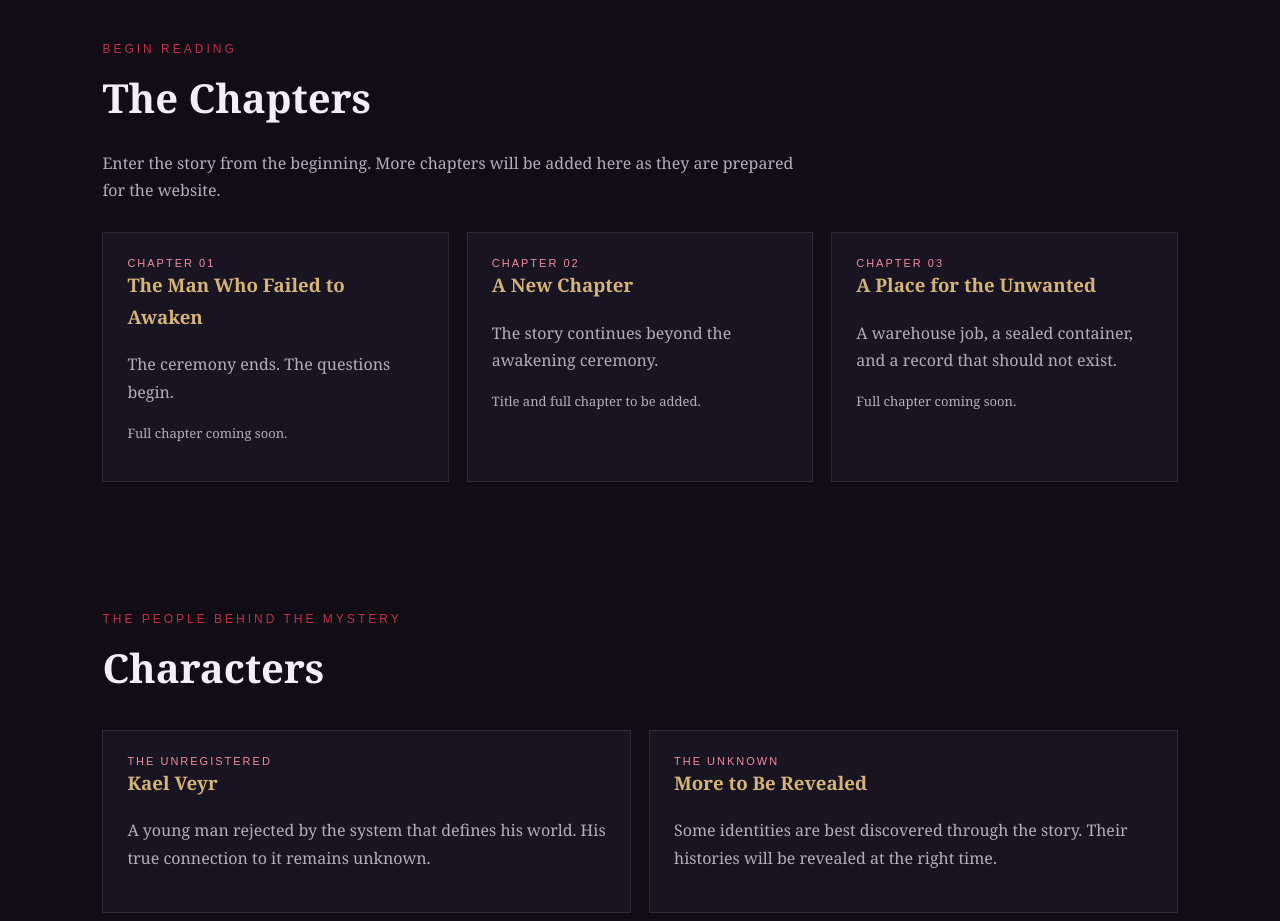
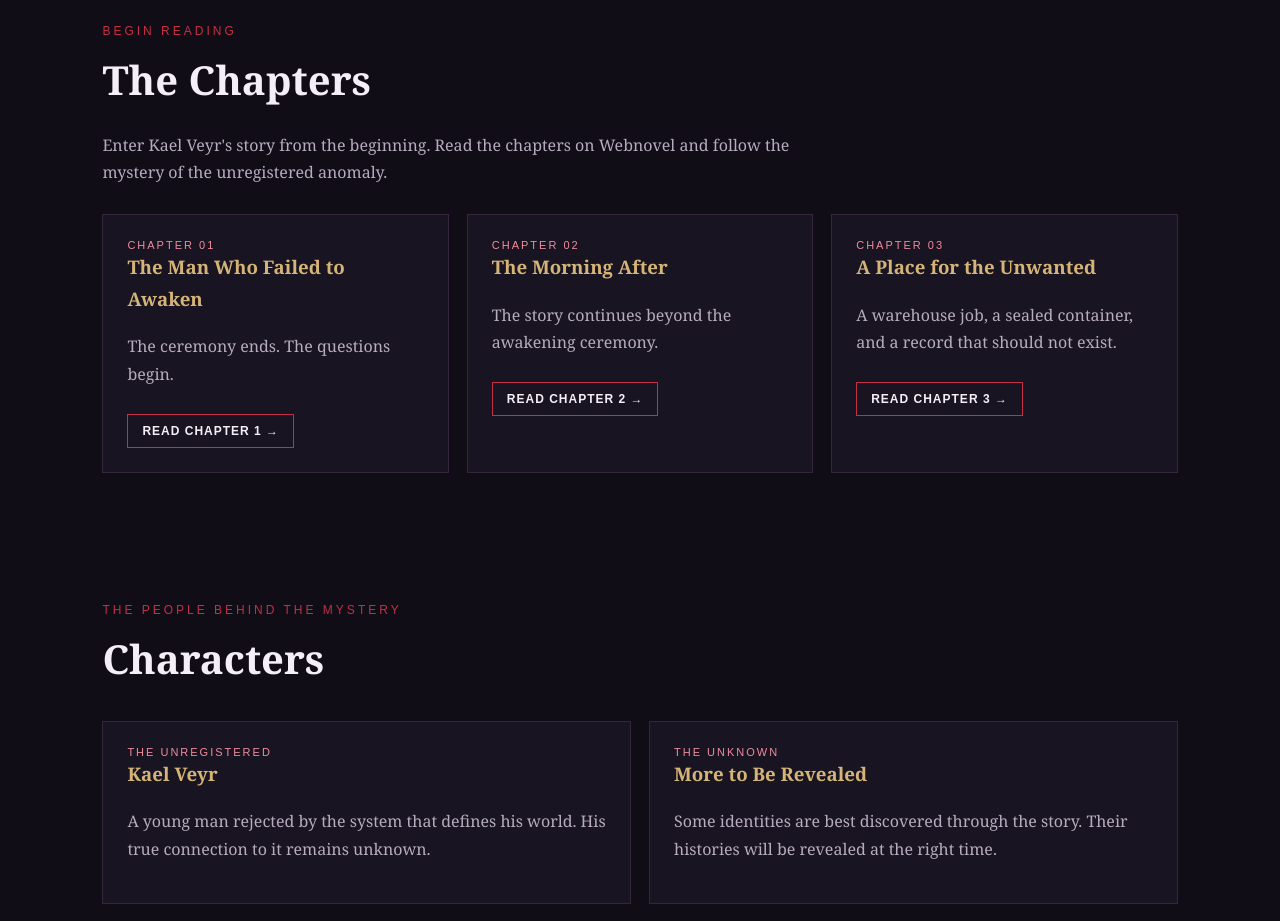
Before and after one commit to thesystemforgotmyexistence/thesystemforgotmyexistence.github.io, a plain HTML site: page index.html in a window 1280 px wide. Shown: the part 1360-2281 px from the top of the page. Drawn offline with Linux system fonts and the light colour scheme.

Commit message:
Update index.html

```diff
--- a/index.html
+++ b/index.html
@@ -6,12 +6,8 @@
 <meta name="viewport" content="width=device-width, initial-scale=1.0">
 <meta name="theme-color" content="#100d16">
 <title>The System Forgot My Existence</title>
-  <img
-  src="Screenshot_20261027-231143_1.png"
-  alt="The System Forgot My Existence"
-  class="book-cover"
->
 <meta name="description" content="Enter the world of The System Forgot My Existence, a dark fantasy novel about Kael Veyr, the unregistered anomaly.">
+
 <style>
 :root {
   --bg: #100d16;
@@ -21,8 +17,10 @@
   --text: #f4eff7;
   --muted: #b7acbf;
 }
+
 * { box-sizing: border-box; }
 html { scroll-behavior: smooth; }
+
 body {
   margin: 0;
   background: var(--bg);
@@ -30,7 +28,9 @@ body {
   font-family: Georgia, "Times New Roman", serif;
   line-height: 1.7;
 }
+
 a { color: inherit; text-decoration: none; }
+
 header {
   padding: 18px 7%;
   display: flex;
@@ -39,10 +39,12 @@ header {
   gap: 16px;
   border-bottom: 1px solid #342537;
 }
+
 .brand { color: var(--gold); font-weight: bold; }
 nav { display: flex; gap: 18px; flex-wrap: wrap; }
 nav a { color: var(--muted); font-size: 14px; }
 nav a:hover, a:hover { color: var(--gold); }
+
 .hero {
   min-height: 76vh;
   padding: 90px 8%;
@@ -54,21 +56,31 @@ nav a:hover, a:hover { color: var(--gold); }
     linear-gradient(135deg, #100d16, #211321 65%, #100d16);
   border-bottom: 1px solid #49303d;
 }
+
 .eyebrow {
   color: var(--gold);
   text-transform: uppercase;
   letter-spacing: 4px;
   font: 12px Arial, sans-serif;
 }
+
 h1 {
   max-width: 850px;
   font-size: clamp(38px, 8vw, 76px);
   line-height: 1.08;
   margin: 22px 0;
 }
+
 h1 span { color: var(--red); }
 .hero p { max-width: 620px; color: var(--muted); }
-.actions { display: flex; gap: 12px; flex-wrap: wrap; margin-top: 25px; }
+
+.actions {
+  display: flex;
+  gap: 12px;
+  flex-wrap: wrap;
+  margin-top: 25px;
+}
+
 .btn {
   display: inline-block;
   padding: 12px 20px;
@@ -78,35 +90,47 @@ h1 span { color: var(--red); }
   font: bold 13px Arial, sans-serif;
   letter-spacing: 1px;
 }
-.btn.secondary { background: transparent; border-color: #68516a; }
+
+.btn.secondary {
+  background: transparent;
+  border-color: #68516a;
+}
+
 section { padding: 65px 8%; }
+
 .section-label {
   color: var(--red);
   text-transform: uppercase;
   letter-spacing: 3px;
   font: 12px Arial, sans-serif;
 }
+
 h2 { font-size: clamp(27px, 5vw, 40px); margin: 8px 0 18px; }
 .intro { color: var(--muted); max-width: 700px; }
+
 .grid {
   display: grid;
   grid-template-columns: repeat(auto-fit, minmax(min(100%, 230px), 1fr));
   gap: 18px;
   margin-top: 28px;
 }
+
 .card {
   background: var(--panel);
   border: 1px solid #35273b;
   padding: 24px;
 }
+
 .card h3 { color: var(--gold); margin-top: 0; }
 .card p { color: var(--muted); }
+
 .tag {
   color: #f08c9c;
   font: 11px Arial, sans-serif;
   text-transform: uppercase;
   letter-spacing: 2px;
 }
+
 .quote {
   border-left: 3px solid var(--red);
   padding: 10px 0 10px 22px;
@@ -114,7 +138,35 @@ h2 { font-size: clamp(27px, 5vw, 40px); margin: 8px 0 18px; }
   font-size: 22px;
   max-width: 720px;
 }
+
 .notice { font-size: 13px; color: var(--muted); }
+
+.chapter-link {
+  display: inline-block;
+  margin-top: 10px;
+  padding: 9px 14px;
+  border: 1px solid var(--red);
+  color: var(--text);
+  font: bold 12px Arial, sans-serif;
+  letter-spacing: 1px;
+  transition: background 0.2s ease, color 0.2s ease;
+}
+
+.chapter-link:hover {
+  background: var(--red);
+  color: white;
+}
+
+.book-cover {
+  display: block;
+  width: 220px;
+  max-width: 80%;
+  height: auto;
+  margin: 0 auto 30px;
+  border-radius: 12px;
+  box-shadow: 0 8px 30px rgba(0, 0, 0, 0.5);
+}
+
 footer {
   padding: 30px 8%;
   border-top: 1px solid #342537;
@@ -122,25 +174,16 @@ footer {
   font-size: 13px;
   text-align: center;
 }
+
 @media (max-width: 520px) {
   header { align-items: flex-start; flex-direction: column; }
   nav { gap: 14px; }
   .hero { min-height: 65vh; padding: 65px 7%; }
   section { padding: 48px 7%; }
 }
-
-.book-cover {
-  display: block;
-  width: 220px;
-  max-width: 80%;
-  height: auto;
-  margin: 24px auto;
-  border-radius: 12px;
-  box-shadow: 0 8px 30px rgba(0, 0, 0, 0.5);
-    }
-
 </style>
 </head>
+
 <body>
 <header>
   <a class="brand" href="#">THE UNREGISTERED</a>
@@ -148,7 +191,7 @@ footer {
     <a href="#story">The Story</a>
     <a href="#chapters">Chapters</a>
     <a href="#characters">Characters</a>
-    <a href="#lore">World & Lore</a>
+    <a href="#lore">World &amp; Lore</a>
   </nav>
 </header>
 
@@ -170,6 +213,13 @@ footer {
   <section id="story">
     <div class="section-label">The Premise</div>
     <h2>A world that has no place for him.</h2>
+
+    <img
+      src="Screenshot_20261027-231143_1.png"
+      alt="Cover of The System Forgot My Existence"
+      class="book-cover"
+    >
+
     <p class="intro">
       In a world where awakening determines a person's future,
       Kael Veyr faces a result no one understands. The system
@@ -189,27 +239,45 @@ footer {
     <div class="section-label">Begin Reading</div>
     <h2>The Chapters</h2>
     <p class="intro">
-      Enter the story from the beginning. More chapters will be
-      added here as they are prepared for the website.
+      Enter Kael Veyr's story from the beginning. Read the chapters
+      on Webnovel and follow the mystery of the unregistered anomaly.
     </p>
+
     <div class="grid">
       <article class="card">
         <div class="tag">Chapter 01</div>
         <h3>The Man Who Failed to Awaken</h3>
         <p>The ceremony ends. The questions begin.</p>
-        <p class="notice">Full chapter coming soon.</p>
+        <a
+          class="chapter-link"
+          href="https://m.webnovel.com/book/the-system-forgot-my-existence_37209659908721805/the-man-who-failed-to-awaken_99892615255737078"
+          target="_blank"
+          rel="noopener noreferrer"
+        >READ CHAPTER 1 →</a>
       </article>
+
       <article class="card">
         <div class="tag">Chapter 02</div>
-        <h3>A New Chapter</h3>
+        <h3>The Morning After</h3>
         <p>The story continues beyond the awakening ceremony.</p>
-        <p class="notice">Title and full chapter to be added.</p>
+        <a
+          class="chapter-link"
+          href="https://m.webnovel.com/book/the-system-forgot-my-existence_37209659908721805/the-morning-after_99916897390228628"
+          target="_blank"
+          rel="noopener noreferrer"
+        >READ CHAPTER 2 →</a>
       </article>
+
       <article class="card">
         <div class="tag">Chapter 03</div>
         <h3>A Place for the Unwanted</h3>
         <p>A warehouse job, a sealed container, and a record that should not exist.</p>
-        <p class="notice">Full chapter coming soon.</p>
+        <a
+          class="chapter-link"
+          href="https://m.webnovel.com/book/the-system-forgot-my-existence_37209659908721805/a-place-for-the-unwanted_99963738303555549"
+          target="_blank"
+          rel="noopener noreferrer"
+        >READ CHAPTER 3 →</a>
       </article>
     </div>
   </section>
@@ -217,6 +285,7 @@ footer {
   <section id="characters">
     <div class="section-label">The People Behind the Mystery</div>
     <h2>Characters</h2>
+
     <div class="grid">
       <article class="card">
         <div class="tag">The Unregistered</div>
@@ -226,6 +295,7 @@ footer {
           His true connection to it remains unknown.
         </p>
       </article>
+
       <article class="card">
         <div class="tag">The Unknown</div>
         <h3>More to Be Revealed</h3>
@@ -239,21 +309,25 @@ footer {
 
   <section id="lore">
     <div class="section-label">Beyond the Surface</div>
-    <h2>World & Lore</h2>
+    <h2>World &amp; Lore</h2>
+
     <div class="grid">
       <article class="card">
         <h3>The Awakening</h3>
         <p>A defining event that shapes the paths people are expected to follow.</p>
       </article>
+
       <article class="card">
         <h3>The System</h3>
         <p>A force that records identities and governs the world's accepted rules.</p>
       </article>
+
       <article class="card">
         <h3>The Unregistered</h3>
         <p>What happens when a person exists beyond the records? The answer remains hidden.</p>
       </article>
     </div>
+
     <p class="notice">
       This section will expand as the world is revealed in the novel.
       Spoilers will be handled carefully.
@@ -267,4 +341,4 @@ footer {
   <p>All rights reserved by the author. Unauthorised reproduction is prohibited.</p>
 </footer>
 </body>
-  </html>
+</html>
```
